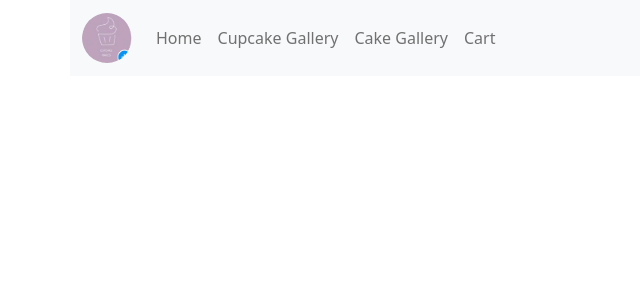
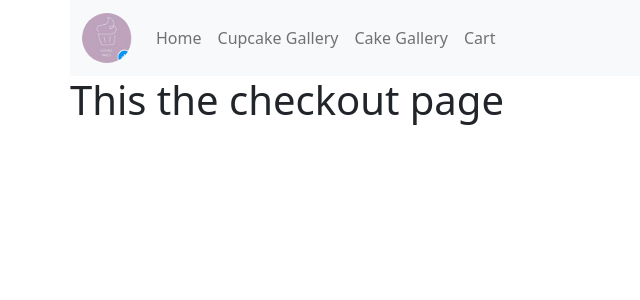
Before and after one commit to Gurb-S/cupcakemakes, a React (Create React App) app: page /checkout in a window 1280 px wide. Shown: the top 300 px of the page, without its empty margins (0-640 px from the left). Built offline with nearby package versions, Linux system fonts and the light colour scheme.

Commit message:
add a checkout page template

```diff
--- a/src/App.js
+++ b/src/App.js
@@ -6,6 +6,7 @@ import { Container } from "react-bootstrap";
 import { Header } from "./components/Header";
 import { Body } from "./components/Body";
 import { ProductPage } from "./components/ProductPage";
+import { Checkout } from "./components/Checkout";
 
 
 function App() {
@@ -16,6 +17,7 @@ function App() {
         <Routes>
           <Route path="/" element={<Body />}/>
           <Route path="/products/:id" element={<ProductPage />}/>
+          <Route path="/checkout" element={<Checkout />} />
         </Routes>
       </Container>
     </Router>
--- /dev/null
+++ b/src/components/Checkout.js
@@ -0,0 +1,7 @@
+export function Checkout() {
+    return (
+        <div>
+            <h1>This the checkout page</h1>
+        </div>
+    )
+}
```
